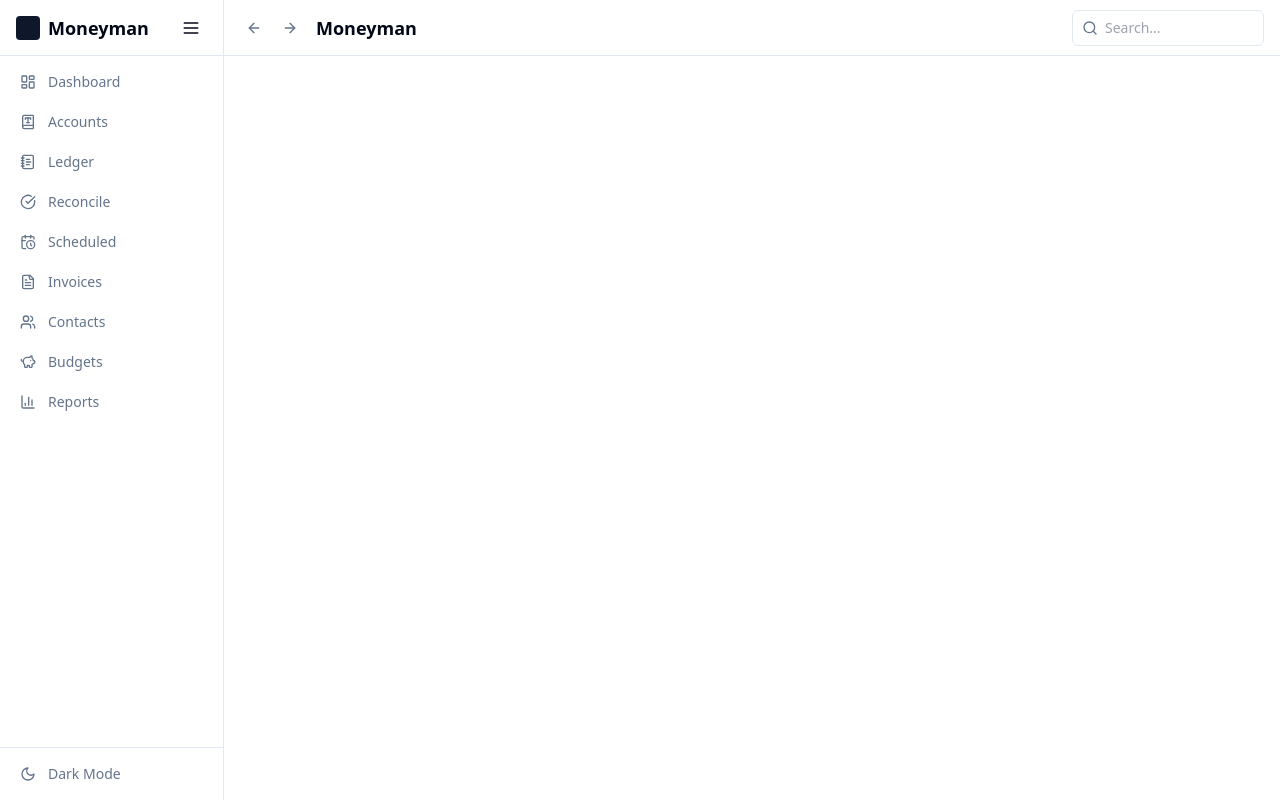
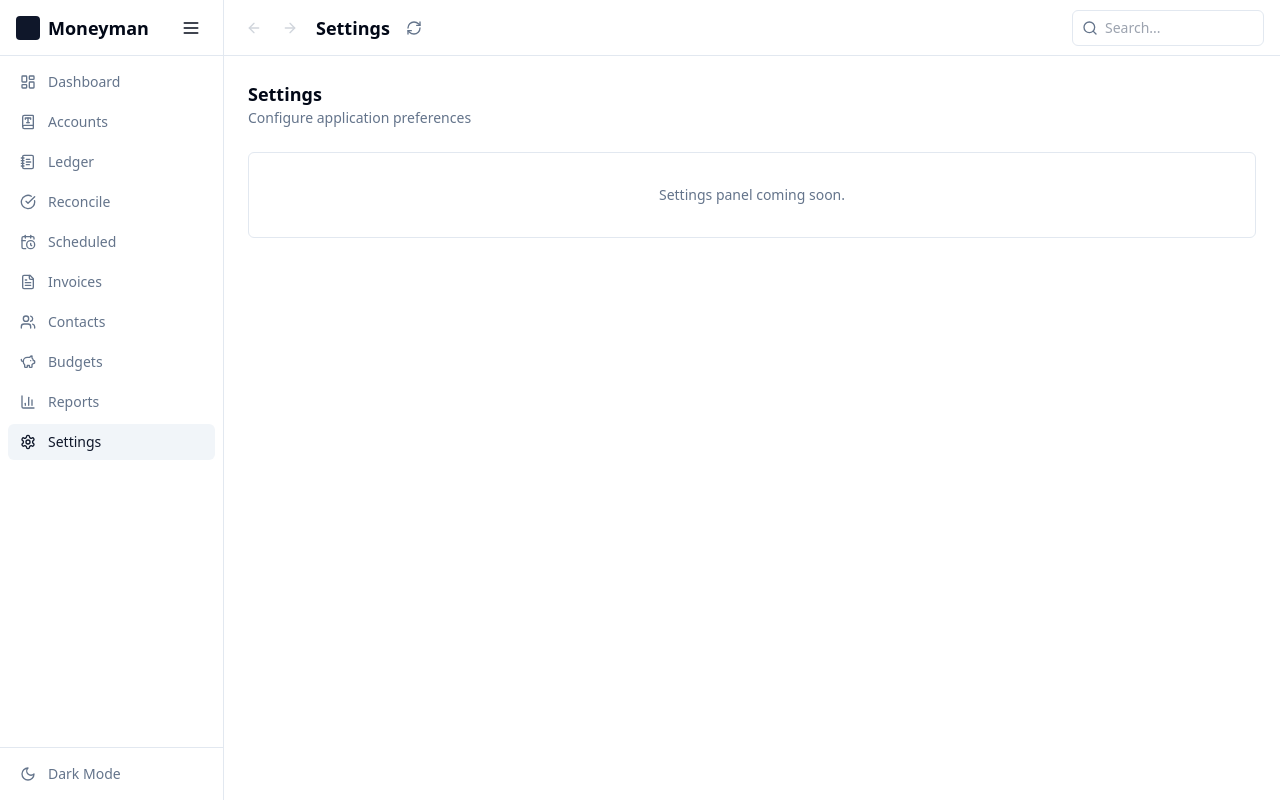
Before and after one commit to quabynahdavis/moneyman, a Vue app: page /settings in a window 1280 px wide. Built offline with nearby package versions, Linux system fonts and the light colour scheme.

Commit message:
fix: nav stack, refresh btn, tree connectors, settings tab

```diff
--- a/src/components/AccountTree.vue
+++ b/src/components/AccountTree.vue
@@ -1,6 +1,6 @@
 <script setup lang="ts">
 import { ref, computed } from "vue"
-import { ChevronRight, ChevronDown, Minus } from "@lucide/vue"
+import { ChevronRight, ChevronDown } from "@lucide/vue"
 import { Badge, Button } from "@/components/ui"
 import { formatMoney, isNegative } from "@/utils/decimal"
 import { ACCOUNT_TYPE_LABELS } from "@/types"
@@ -10,7 +10,6 @@ defineOptions({ name: "AccountTree" })
 
 const props = defineProps<{
   nodes: AccountNode[]
-  depth?: number
 }>()
 
 const emit = defineEmits<{
@@ -33,64 +32,103 @@ function hasChildren(node: AccountNode) {
   return node.children && node.children.length > 0
 }
 
+interface FlatRow {
+  node: AccountNode
+  depth: number
+  isLast: boolean
+  parentIsLast: boolean[]
+}
+
 const flatRows = computed(() => {
-  const result: { node: AccountNode; depth: number }[] = []
-  function walk(nodes: AccountNode[], depth: number) {
-    for (const node of nodes) {
-      result.push({ node, depth })
+  const result: FlatRow[] = []
+  function walk(nodes: AccountNode[], depth: number, parentIsLast: boolean[]) {
+    const len = nodes.length
+    for (let i = 0; i < len; i++) {
+      const node = nodes[i]
+      const isLast = i === len - 1
+      result.push({ node, depth, isLast, parentIsLast })
       if (hasChildren(node) && isOpen(node.id)) {
-        walk(node.children!, depth + 1)
+        walk(node.children!, depth + 1, [...parentIsLast, isLast])
       }
     }
   }
-  walk(props.nodes, props.depth ?? 0)
+  walk(props.nodes, 0, [])
   return result
 })
 </script>
 
 <template>
-  <div class="w-full" role="tree">
+  <div class="w-full font-mono text-sm" role="tree">
     <div
       v-for="item in flatRows"
       :key="item.node.id"
       role="treeitem"
       :aria-expanded="hasChildren(item.node) ? isOpen(item.node.id) : undefined"
-      class="flex items-center gap-2 py-2 px-2 hover:bg-muted/50 rounded-sm cursor-pointer group"
+      class="flex items-center group hover:bg-muted/50 cursor-pointer"
       :class="{ 'opacity-60 italic': item.node.isPlaceholder }"
-      :style="{ paddingLeft: `${item.depth * 20 + 8}px` }"
       @click="hasChildren(item.node) && toggle(item.node.id)"
     >
+      <!-- Indent with tree lines -->
+      <div class="flex shrink-0" style="width: 20px;">
+        <template v-for="(pl, di) in item.parentIsLast" :key="di">
+          <div class="w-5 shrink-0 flex justify-center">
+            <div v-if="!pl" class="w-px h-full bg-border" />
+          </div>
+        </template>
+      </div>
+
+      <!-- Toggle / branch icon -->
       <button
-        class="h-4 w-4 flex items-center justify-center shrink-0 text-muted-foreground focus:outline-none"
+        class="w-5 h-6 flex items-center justify-center shrink-0 text-muted-foreground focus:outline-none"
         @click.stop="hasChildren(item.node) && toggle(item.node.id)"
         :tabindex="hasChildren(item.node) ? 0 : -1"
       >
-        <ChevronRight v-if="hasChildren(item.node) && !isOpen(item.node.id)" class="h-4 w-4" />
-        <ChevronDown v-else-if="hasChildren(item.node) && isOpen(item.node.id)" class="h-4 w-4" />
-        <Minus v-else class="h-3 w-3 text-muted-foreground/40" />
+        <template v-if="hasChildren(item.node)">
+          <ChevronRight v-if="!isOpen(item.node.id)" class="h-4 w-4" />
+          <ChevronDown v-else class="h-4 w-4" />
+        </template>
+        <div v-else class="w-3 h-px bg-border" />
       </button>
 
-      <span v-if="item.node.code" class="text-xs text-muted-foreground font-mono tabular-nums w-16 shrink-0">
+      <!-- Code -->
+      <span
+        v-if="item.node.code"
+        class="text-xs text-muted-foreground tabular-nums w-16 shrink-0"
+      >
         {{ item.node.code }}
       </span>
 
-      <span class="flex-1 text-sm font-medium truncate min-w-0">{{ item.node.name }}</span>
+      <!-- Name -->
+      <span class="flex-1 truncate min-w-0 ml-1">
+        {{ item.node.name }}
+      </span>
 
-      <Badge variant="secondary" class="text-xs shrink-0">{{ ACCOUNT_TYPE_LABELS[item.node.accountType] }}</Badge>
+      <!-- Type badge -->
+      <Badge variant="secondary" class="text-xs shrink-0 ml-2">
+        {{ ACCOUNT_TYPE_LABELS[item.node.accountType] }}
+      </Badge>
 
+      <!-- Balance -->
       <span
         :class="[
-          'text-sm font-mono tabular-nums w-28 shrink-0 text-right',
+          'text-sm tabular-nums w-28 shrink-0 text-right ml-2',
           isNegative(item.node.balance) ? 'text-rose-500' : '',
         ]"
-      >{{ formatMoney(item.node.balance) }}</span>
+      >
+        {{ formatMoney(item.node.balance) }}
+      </span>
 
+      <!-- View button -->
       <Button
         variant="ghost"
         size="sm"
-        class="h-7 px-2 opacity-0 group-hover:opacity-100 shrink-0"
+        class="h-6 px-2 opacity-0 group-hover:opacity-100 shrink-0 ml-1"
         @click.stop="emit('select', item.node)"
       >View</Button>
     </div>
+
+    <div v-if="flatRows.length === 0" class="p-8 text-center text-sm text-muted-foreground">
+      No accounts found.
+    </div>
   </div>
 </template>
--- a/src/layouts/DefaultLayout.vue
+++ b/src/layouts/DefaultLayout.vue
@@ -10,21 +10,57 @@ import {
   FileText,
   Users,
   PiggyBank,
+  Settings,
   Menu,
   Sun,
   Moon,
   Search,
   ArrowLeft,
   ArrowRight,
+  RefreshCw,
 } from "@lucide/vue"
-import { computed } from "vue"
+import { ref, computed, watch } from "vue"
 import { useRouter, useRoute } from "vue-router"
 
 const ui = useUiStore()
 const router = useRouter()
 const route = useRoute()
 
-const canGoBack = computed(() => window.history.length > 1)
+// Custom navigation stack (not browser history)
+const navStack = ref<string[]>([])
+const navIndex = ref(-1)
+
+watch(
+  () => route.fullPath,
+  (to, from) => {
+    if (from && to !== from) {
+      // Trim any forward entries if we navigated after going back
+      if (navIndex.value < navStack.value.length - 1) {
+        navStack.value = navStack.value.slice(0, navIndex.value + 1)
+      }
+      navStack.value.push(to)
+      navIndex.value = navStack.value.length - 1
+    }
+  },
+  { immediate: true },
+)
+
+const canGoBack = computed(() => navIndex.value > 0)
+const canGoForward = computed(() => navIndex.value < navStack.value.length - 1)
+
+function goBack() {
+  if (canGoBack.value) {
+    navIndex.value--
+    router.replace(navStack.value[navIndex.value])
+  }
+}
+
+function goForward() {
+  if (canGoForward.value) {
+    navIndex.value++
+    router.replace(navStack.value[navIndex.value])
+  }
+}
 
 const navItems = [
   { name: "dashboard", label: "Dashboard", icon: LayoutDashboard },
@@ -36,12 +72,26 @@ const navItems = [
   { name: "contacts", label: "Contacts", icon: Users },
   { name: "budgets", label: "Budgets", icon: PiggyBank },
   { name: "reports", label: "Reports", icon: BarChart3 },
+  { name: "settings", label: "Settings", icon: Settings },
 ]
 
 const sidebarWidth = computed(() => (ui.sidebarCollapsed ? "w-16" : "w-56"))
 
 function toggleTheme() {
   ui.setTheme(ui.isDark ? "light" : "dark")
+}
+
+// Route-specific refresh handlers
+function refreshCurrentPage() {
+  const name = route.name as string
+  if (name === "accounts") {
+    import("@/stores/accountStore").then((m) => m.useAccountStore().fetchAccountTree())
+  } else if (name === "dashboard") {
+    // Dashboard refreshes on mount, just re-mount by toggling key
+    window.location.reload()
+  } else if (name === "ledger" || name === "account-ledger") {
+    import("@/stores/transactionStore").then((m) => m.useTransactionStore().fetchTransactions())
+  }
 }
 </script>
 
@@ -106,19 +156,27 @@ function toggleTheme() {
         <button
           class="rounded-md p-1.5 text-muted-foreground hover:bg-accent hover:text-accent-foreground disabled:opacity-30"
           :disabled="!canGoBack"
-          @click="router.back()"
+          @click="goBack"
         >
           <ArrowLeft class="h-4 w-4" />
         </button>
         <button
-          class="rounded-md p-1.5 text-muted-foreground hover:bg-accent hover:text-accent-foreground"
-          @click="router.forward()"
+          class="rounded-md p-1.5 text-muted-foreground hover:bg-accent hover:text-accent-foreground disabled:opacity-30"
+          :disabled="!canGoForward"
+          @click="goForward"
         >
           <ArrowRight class="h-4 w-4" />
         </button>
         <h1 class="text-lg font-semibold ml-1">
           {{ route.meta.title || "Moneyman" }}
         </h1>
+        <button
+          class="rounded-md p-1.5 text-muted-foreground hover:bg-accent hover:text-accent-foreground ml-0.5"
+          @click="refreshCurrentPage"
+          title="Refresh"
+        >
+          <RefreshCw class="h-4 w-4" />
+        </button>
         <div class="ml-auto flex items-center gap-2">
           <div class="relative">
             <Search class="absolute left-2.5 top-2.5 h-4 w-4 text-muted-foreground" />
--- a/src/router/index.ts
+++ b/src/router/index.ts
@@ -76,6 +76,12 @@ const router = createRouter({
       component: () => import("@/views/Budgets.vue"),
       meta: { title: "Budgets" },
     },
+    {
+      path: "/settings",
+      name: "settings",
+      component: () => import("@/views/Settings.vue"),
+      meta: { title: "Settings" },
+    },
   ],
 })
 
--- /dev/null
+++ b/src/views/Settings.vue
@@ -0,0 +1,14 @@
+<script setup lang="ts">
+</script>
+
+<template>
+  <div class="space-y-6">
+    <div>
+      <h2 class="text-lg font-semibold">Settings</h2>
+      <p class="text-sm text-muted-foreground">Configure application preferences</p>
+    </div>
+    <div class="rounded-md border p-8 text-center text-sm text-muted-foreground">
+      Settings panel coming soon.
+    </div>
+  </div>
+</template>
```
